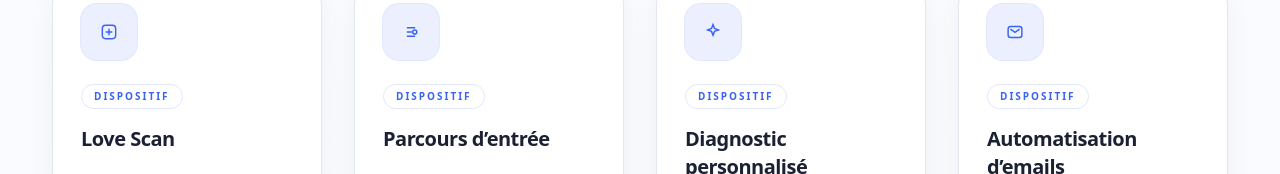
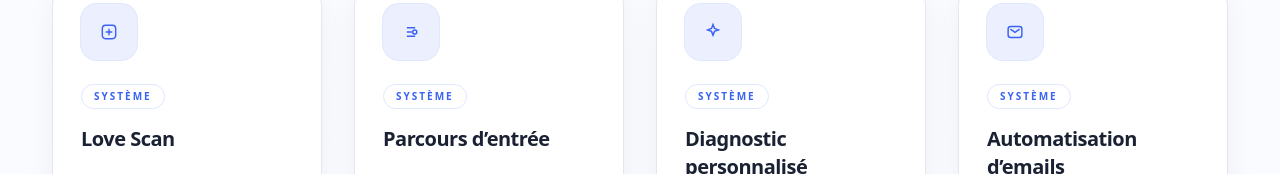
Before and after one commit to arnaudcrestey/portail-site-vitrine, a Next.js app: page / in a window 1280 px wide. Shown: the part 2430-2604 px from the top of the page. Built offline with nearby package versions, Linux system fonts and the light colour scheme.

Commit message:
Update cards.tsx

```diff
--- a/components/cards.tsx
+++ b/components/cards.tsx
@@ -40,7 +40,7 @@ export function DeviceCard({ item }: { item: DeviceExample }) {
           </div>
 
           <span className="mt-6 inline-flex rounded-full border border-primary/15 bg-primary/8 px-3 py-1 text-[10px] font-semibold uppercase tracking-[0.20em] text-primary">
-            Dispositif
+          SYSTÈME
           </span>
 
           <h3 className="mt-4 text-xl font-semibold leading-7 text-ink transition duration-300 group-hover:text-primary">
```
